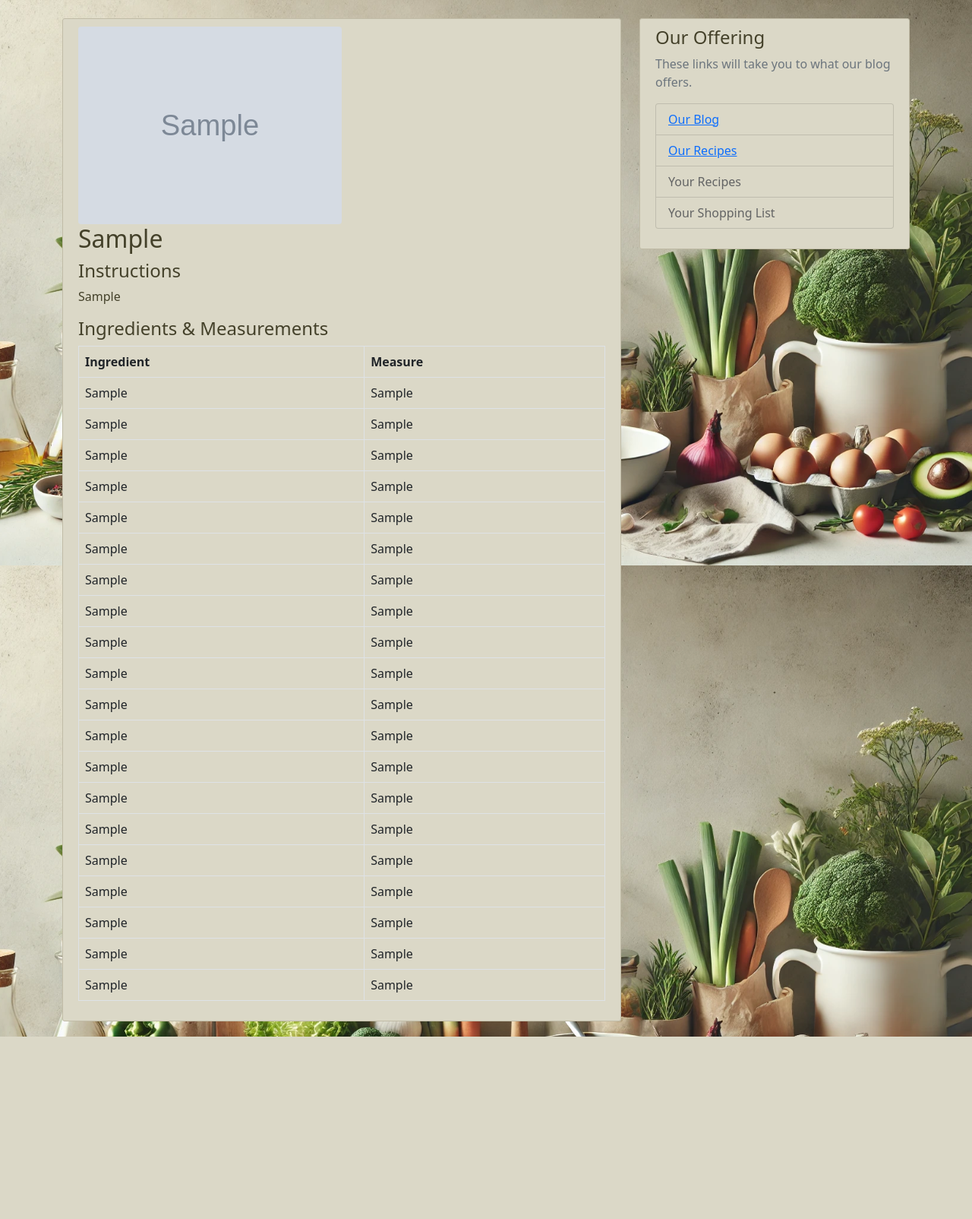
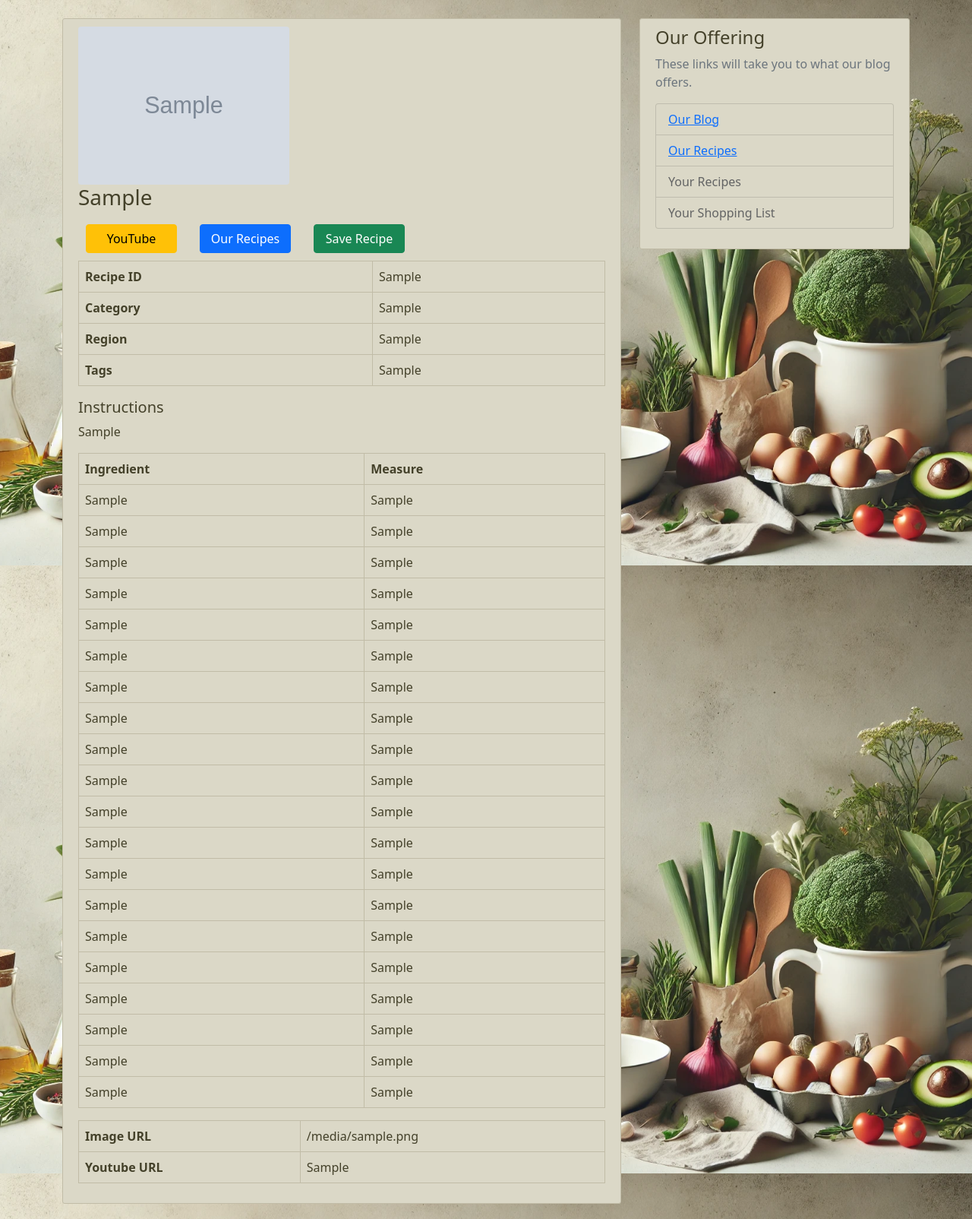
Before and after one commit to djonskanlyn/FrameworksAssignment, a Django app: page /recipes/our_recipes_detail/1 in a window 1280 px wide. Shown: the part 56-1660 px from the top of the page at 76% size. Before the commit the page ends 1420 px from the top, so only its background shows below. Run offline with Django 5.2, Linux system fonts and the light colour scheme; a user stored in the database is signed in; tables that the repository leaves empty hold one stand-in row (values such as "Sample post"); grey boxes marked "Sample" are stand-in pictures; a database or web service that is not in the repository returns one stand-in record (values such as "Sample title"); data that the repository does not hold is empty; some libraries are stand-ins or nearby versions.

Commit message:
02 Friday

```diff
--- a/frameworks_project/frameworks_project/settings.py
+++ b/frameworks_project/frameworks_project/settings.py
@@ -20,7 +20,7 @@ BASE_DIR = Path(__file__).resolve().parent.parent
 # Quick-start development settings - unsuitable for production
 # See https://docs.djangoproject.com/en/5.1/howto/deployment/checklist/
 
-DEBUG = True
+DEBUG = False
 if not DEBUG:
     SECURE_SSL_REDIRECT = True
     SESSION_COOKIE_SECURE = True
--- a/frameworks_project/frameworks_project_blog/static/blog/main.css
+++ b/frameworks_project/frameworks_project_blog/static/blog/main.css
@@ -40,7 +40,7 @@ a.navbar-brand {
 .content-section {
     background: #dbd8c7;
     padding: 10px 20px;
-    border: 1px solid #c1bca7;
+    border: 1px solid #c1bca7 !important;
     border-radius: 3px;
     margin-bottom: 20px;
 }
@@ -95,3 +95,30 @@ a.article-title:hover {
 .list-group-item {
     background-color: #dbd8c7;
 }
+
+table.table.table-bordered {
+    color: #44412a;
+    border: 1px solid #c1bca7;
+    border-collapse: collapse;
+}
+
+table.table.table-bordered th {
+    color: #44412a;
+    border: 1px solid #c1bca7 !important;
+}
+
+table.table.table-bordered td {
+    color: #44412a;
+    border: 1px solid #c1bca7;
+}
+
+.button-row {
+    display: flex;
+    justify-content: start;
+    gap: 10px;
+}
+
+.button-row a,
+.button-row button {
+    min-width: 120px;
+}
--- a/frameworks_project/frameworks_project_recipes/templates/recipes/our_recipes_detail.html
+++ b/frameworks_project/frameworks_project_recipes/templates/recipes/our_recipes_detail.html
@@ -7,16 +7,57 @@
 
 {% block content %}
     <div class="content-section">
-        <!-- Display Meal Thumbnail and Meal Name -->
-        <img src="{{ meal.strMealThumb }}" alt="Meal Image" class="img-fluid rounded" style="width: 50%;">
-        <h2>{{ meal.strMeal }}</h2>
+        <div>
+            <img src="{{ meal.strMealThumb }}" alt="Meal Image" class="img-fluid rounded" style="width: 40%;">
+            <h3>{{ meal.strMeal }}</h3>
+        </div>
 
-        <!-- Meal Instructions -->
-        <h4>Instructions</h4>
+        <div class="button-row">
+            <div>
+                {% if form.strYoutube.value %}
+                <a href="{{ form.strYoutube.value }}" target="_blank" class="btn btn-warning" style="margin: 10px;">YouTube</a>
+                {% endif %}
+            </div>
+            <div>
+                <a href="{% url 'our-recipes' %}" target="_blank" class="btn btn-primary" style="margin: 10px;">Our Recipes</a>
+            </div>
+            <div>
+                <a href="{% url 'our-recipes' %}" target="_blank" class="btn btn-success" style="margin: 10px;">Save Recipe</a>
+            </div>
+        </div>
+
+
+        <div>
+            <table class="table table-bordered">
+                <tbody>
+                    <tr>
+                        <th>Recipe ID</th>
+                        <td>{{ form.idMeal.value }}</td>
+                    </tr>
+                    <tr>
+                        <th>Category</th>
+                        <td>{{ form.strCategory.value }}</td>
+                    </tr>
+                    <tr>
+                        <th>Region</th>
+                        <td>{{ form.strArea.value }}</td>
+                    </tr>
+                    {% if meal.strTags %}
+                    <tr>
+                        <th>Tags</th>
+                        <td>{{ meal.strTags }}</td>
+                    </tr>
+                    {% endif %}
+                </tbody>
+            </table>
+        </div>
+
+        <div>
+            <h5>Instructions</h5>
             <p>{{ form.strInstructions.value }}</p>
+        </div>
 
-        <!-- Ingredients and Measures Table -->
-        <h4>Ingredients & Measurements</h4>
+        <div>
             <table class="table table-bordered">
                 <thead>
                     <tr>
@@ -35,6 +76,22 @@
             </table>
          </div>
 
+
+        <div>
+            <table class="table table-bordered">
+                <tbody>
+                    <tr>
+                        <th>Image URL</th>
+                        <td>{{ form.strMealThumb.value }}</td>
+                    </tr>
+                    </tr>
+                        <th>Youtube URL</th>
+                        <td>{{ form.strYoutube.value }}</td>
+                    </tr>
+                </tbody>
+            </table>
+        </div>
+    </div>
 {% endblock content %}
 
 {% block extra_js %}{% endblock extra_js %}
```
Lines whose indentation alone changed are shown as unchanged.
